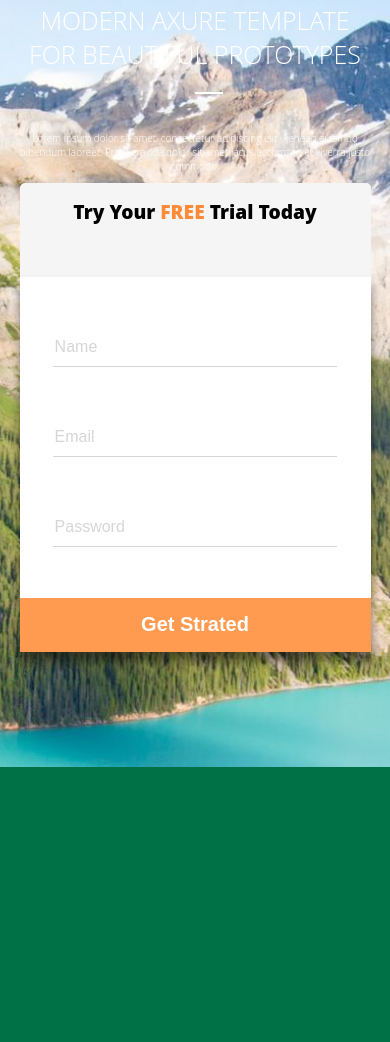
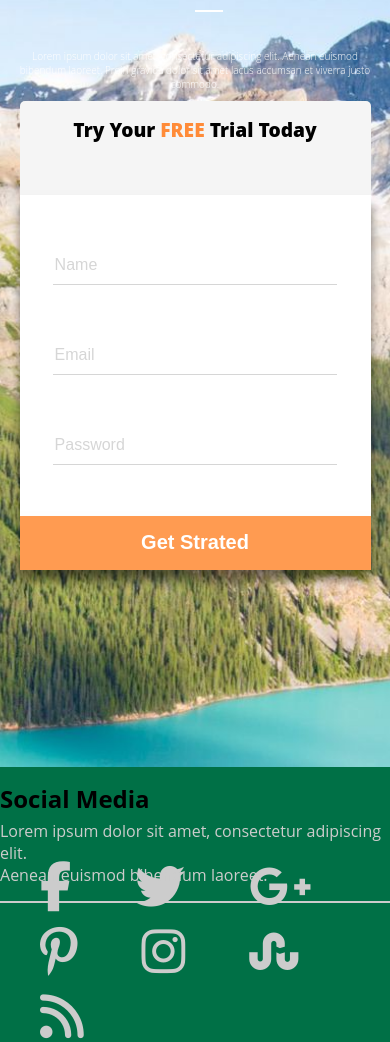
Before and after one commit to ArtemTheDev/Axit, a plain HTML site: page index.html in a window 390 px wide. Shown: the part 333-1375 px from the top of the page. Before the commit the page ends 1200 px from the top, so only its background shows below. Drawn offline with Linux system fonts and the light colour scheme.

Commit message:
New version

```diff
--- a/css/style.css
+++ b/css/style.css
@@ -184,6 +184,24 @@ padding-bottom: 10px; font-size: 16px; transition: .3s;
 	padding-top: 0px; padding-bottom: 0px;
 }
 
+
+
+
+.BrandBar .container h2 { margin-bottom: 5px; margin-top: 0; }
+.BrandBar .container span { color:#cccccc; }
+.socMedia {font-family: "Font Awesome 5 Free"; float: right!important; margin: 0; margin-top: -40px;}
+
+/** ICONS **/
+.fa { font-size: 50px; color:#cccccc;}
+
+
+.socMedia li { display: inline-block; }
+.line { position: absolute; background-color: #cccccc; width:100%; height:2px; }
+
+
+
+
+
 @media (min-width:1200px) {
 	.container, .header_content { width: 1170px; }
 }
@@ -221,13 +239,15 @@ padding-bottom: 10px; font-size: 16px; transition: .3s;
 
 	.navText { z-index:3; right: 0px;}
 
-	.container { width:100%; padding-bottom: 25px; }
+	.container { width:100%; padding-bottom: 15px; }
 	.burger {
-		display:block;
-		position:relative;
-		width:30px; height:20px;
-		margin-top:-31px;
-		margin-right:10px;
+		display: block;
+	    position: absolute;
+	    width: 30px;
+	    height: 20px;
+	    margin-right: 10px;
+	    right: 0;
+	    top: 20px;
 	}
 
 	.burger span {
--- a/index.html
+++ b/index.html
@@ -5,6 +5,8 @@
 		<title>AXIT Template</title>
 		<meta name="viewport" content="width=device-width, initial-scale=1">
 		<link rel="stylesheet" type="text/css" href="css/style.css">
+
+		<script src="https://kit.fontawesome.com/30b8afeba8.js" crossorigin="anonymous"></script>
 	</head>
 
 	<body>
@@ -47,7 +49,7 @@
 			<div class = 'slider'>
 				<div class = 'header_content'>
 					<div class = 'header_inner_text'>
-						<img src="https://github.com/ArtemTheDev/axitDemo/blob/master/img/LogoNavbar.png?raw=true">
+						<img src="img/LogoHeader.png">
 						<h2 class = 'header_desc1'>MODERN AXURE TEMPLATE
 						FOR BEAUTIFUL PROTOTYPES</h2>
 						<span></span>
@@ -92,7 +94,44 @@
 
 		</div>
 
-		<div style = 'width:100%; height:100px;'></div>
+		<div class = 'BrandBar'>
+			<div class = 'container'>
+				<h2>Social Media</h2>
+				<span>Lorem ipsum dolor sit amet, consectetur adipiscing elit. </span> <br>
+				<span>Aenean euismod bibendum laoreet.</span>
+
+				<ul class='socMedia'>
+					<li class='headerITEM'>
+						<i class="fa fa-facebook" aria-hidden="true"></i>
+					</li>
+
+					<li class='headerITEM'>
+						<i class="fa fa-twitter" aria-hidden="true"></i>
+					</li>
+
+					<li class='headerITEM'>
+						<i class="fa fa-google-plus" aria-hidden="true"></i>
+					</li>
+
+					<li class='headerITEM'>
+						<i class="fa fa-pinterest-p" aria-hidden="true"></i>
+					</li>
+
+					<li class='headerITEM'>
+						<i class="fa fa-instagram" aria-hidden="true"></i>
+					</li>
+
+					<li class='headerITEM'>
+						<i class="fa fa-stumbleupon" aria-hidden="true"></i>
+					</li>
+
+					<li class='headerITEM'>
+						<i class="fa fa-rss" aria-hidden="true"></i>
+					</li>
+				</ul>
+			</div>
+			<span class = 'line'></span>
+		</div>
 
 		<script type="text/javascript" src="js/jquery-1.12.3.min.js"></script>
 
```
